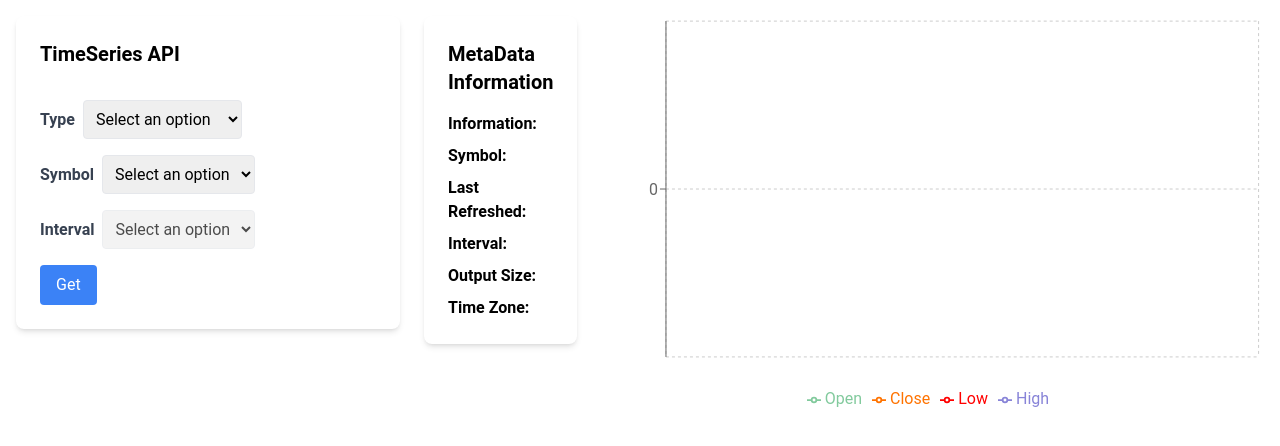
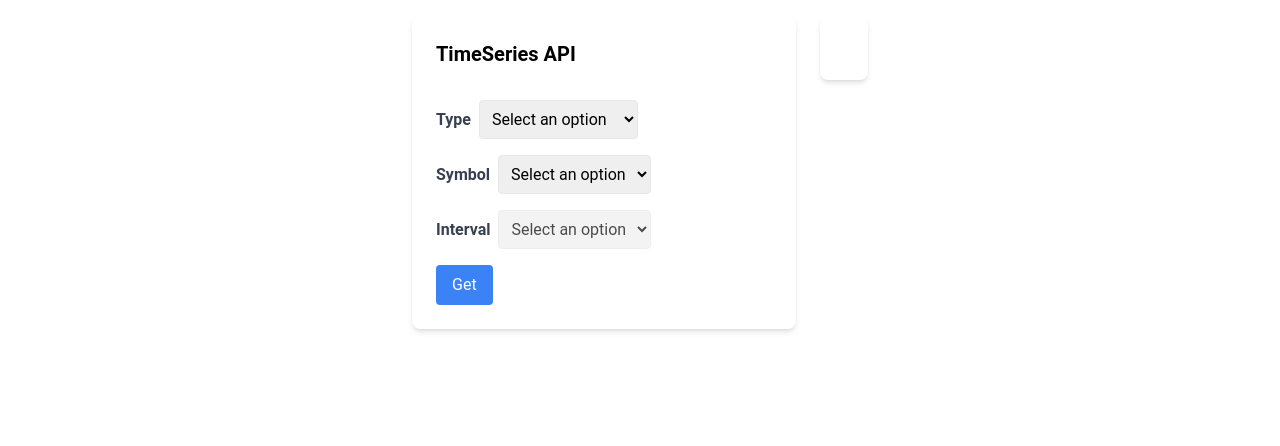
Before and after one commit to mkbeefcake/clepher-test, a React (Create React App) app: page / in a window 1280 px wide. Shown: the top 446 px of the page. Built offline with nearby package versions, Linux system fonts and the light colour scheme.

Commit message:
added basic card for error

```diff
--- a/src/apis/responseTypes.tsx
+++ b/src/apis/responseTypes.tsx
@@ -43,7 +43,8 @@ export interface ResponseTimeSeriesResponse {
     "Meta Data": ResponseMetaData;
     "Time Series": ResponseTimeSeries;
 }
-export const convertObjToTimeSeriesResponse = (obj: any): ResponseTimeSeriesResponse => {
+
+export const convertObjToTimeSeriesResponse = (obj: any): ResponseTimeSeriesResponse | undefined => {
     let newData: any = {};
     for (const key in obj) {
         if (key === "Meta Data") {
@@ -53,5 +54,9 @@ export const convertObjToTimeSeriesResponse = (obj: any): ResponseTimeSeriesResp
             newData["Time Series"] = convertObjToTimeSeries(obj[key])
         }
     }
+
+    if (!newData["Meta Data"] || !newData["Time Series"])
+        return undefined;
+
     return newData;
 }
--- a/src/components/TimeSeries.tsx
+++ b/src/components/TimeSeries.tsx
@@ -180,8 +180,10 @@ const TimeSeries = () => {
         }
     };
 
-    const { data, error } = useSWR(apiUrl)
-    const response: ResponseTimeSeriesResponse = convertObjToTimeSeriesResponse(data);
+    const { data } = useSWR(apiUrl)
+    const response: ResponseTimeSeriesResponse | undefined = convertObjToTimeSeriesResponse(data);
+
+    console.log(data)
 
     return (
         <div className='flex items-start justify-center h-screen space-x-6'>
@@ -212,14 +214,14 @@ const TimeSeries = () => {
                 />
             </BasicCard>
             <Suspense fallback={<Loading/>}>
-                {error && (
-                    <div>{JSON.stringify(error)}</div>
-                )}
-                {!error && (
+                {response && (
                     <>
                         <MetaDataCard metaData={response["Meta Data"]} />
                         <TradeChart data={response["Time Series"]} />
                     </>
+                )}
+                {!response && (
+                    <BasicCard title={JSON.stringify(data)} />
                 )}
             </Suspense>
         </div>
--- a/src/components/cards/BasicCard.tsx
+++ b/src/components/cards/BasicCard.tsx
@@ -2,7 +2,7 @@ import { FC, ReactNode } from "react";
 
 type Props = {
     title: string,
-    children: ReactNode
+    children?: ReactNode
 }
 
 const BasicCard: FC<Props> = ({ title, children }) => {
```
